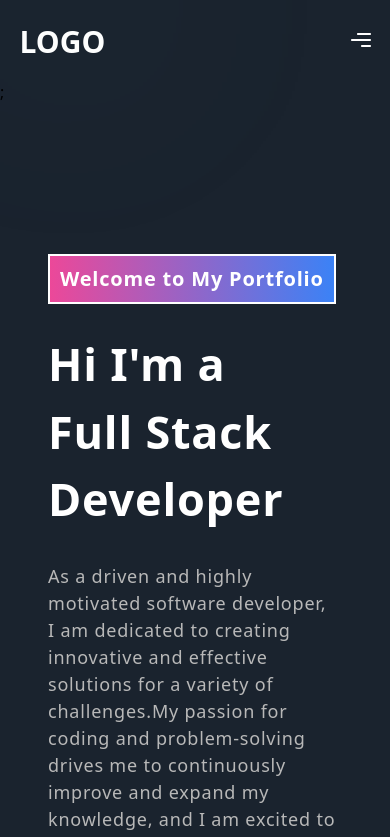
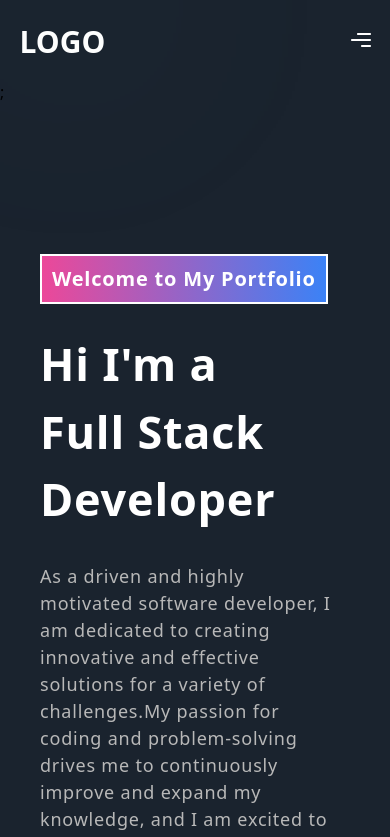
Before and after one commit to CoinKarunaratne/Portfolio, a React (Vite) app: page / in a window 390 px wide. Shown: the top 837 px of the page. Built offline with nearby package versions, Linux system fonts and the light colour scheme.

Commit message:
margin-mobile-1

```diff
--- a/src/components/hero.jsx
+++ b/src/components/hero.jsx
@@ -47,14 +47,14 @@ export default function Hero() {
   return (
     <section id="home">
       <div className="flex flex-col lg:flex-row">
-        <div className="mt-0 pt-[150px] pb-[100px] px-[40px] md:pl-[80px] ml-2 md:ml-0">
+        <div className="mt-0 pt-[150px] pb-[100px] px-[40px] md:pl-[80px]">
           <span className="tracking-[0.8px] text-white py-[8px] px-[10px] font-bold bg-gradient-to-r from-pink-500 to-blue-500 border-2 border-solid border-white text-[20px] mb-[16px] inline-block">
             {" "}
             Welcome to My Portfolio
           </span>
           <h1 className="text-white text-[45px] md:text-[65px] tracking-[0.8px] py-[10px] font-bold mb-[20px] block">
             {`Hi I'm a `}
-            <span className="border-r-[1px] border-solid border-zinc-200 hidden md:inline-block">
+            <span className="border-r-[1px] border-solid border-zinc-200 hidden md:inline">
               {text}
             </span>
             <span className="border-solid border-zinc-200 md:hidden block">
```
